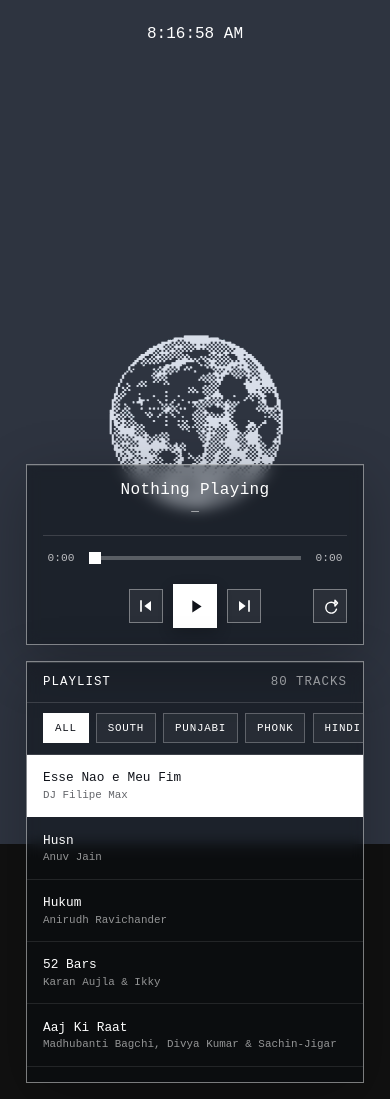
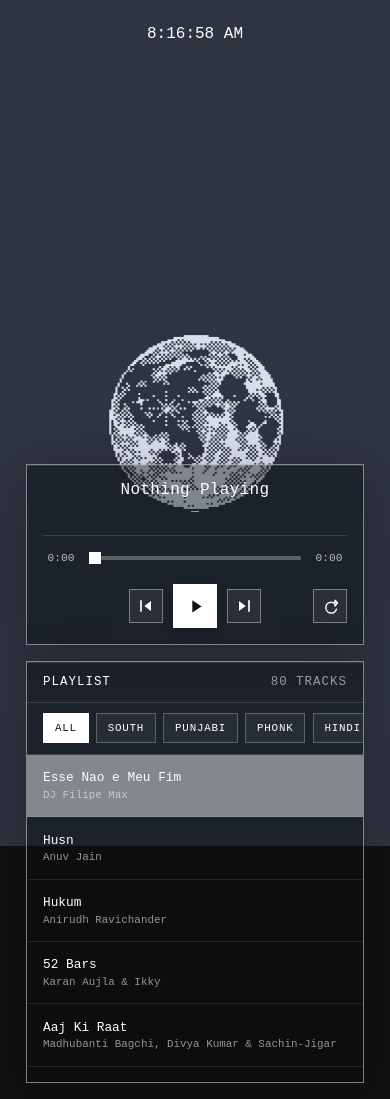
Before and after one commit to DibyanshuMoura/MyMusic, a website with bundled scripts: page public/index.html in a window 390 px wide. Built offline with nearby package versions, Linux system fonts and the light colour scheme.

Commit message:
Polish mobile scrolling and add favicon

```diff
--- a/public/css/style.css
+++ b/public/css/style.css
@@ -29,6 +29,8 @@ body {
 }
 
 .app {
+  position: relative;
+  z-index: 1;
   display: flex;
   flex-direction: column;
   align-items: center;
@@ -39,8 +41,14 @@ body {
 
 .background {
   position: fixed;
-  inset: 0;
+  /* Keep the image beyond the visual viewport while mobile browser chrome
+     changes size during a scroll, avoiding a briefly exposed bottom edge. */
+  inset: -2px;
   background: url("/assets/moon.png") center / cover no-repeat;
+  pointer-events: none;
+  transform: translateZ(0);
+  will-change: transform;
+  z-index: 0;
 }
 
 #youtube-player {
@@ -138,6 +146,8 @@ body {
   min-height: 0;
   overflow-y: auto;
   overscroll-behavior: contain;
+  -webkit-overflow-scrolling: touch;
+  touch-action: pan-y;
   scrollbar-width: none;
   -ms-overflow-style: none;
 }
@@ -182,12 +192,12 @@ body {
 }
 
 .playlist-item.is-current {
-  background: white;
-  color: #10131a;
+  background: rgba(255, 255, 255, 0.46);
+  color: white;
 }
 
 .playlist-item.is-current .playlist-artist {
-  color: rgba(16, 19, 26, 0.65);
+  color: rgba(255, 255, 255, 0.56);
 }
 
 .track {
@@ -369,6 +379,15 @@ button:focus-visible,
 }
 
 @media (max-width: 600px) {
+  /* Backdrop filters on scrolling, translucent layers can briefly drop their
+     backing surface on mobile GPUs. The translucent tint preserves readability
+     without making the page scroll compositor wait for a blur redraw. */
+  .player,
+  .playlist-panel {
+    backdrop-filter: none;
+    -webkit-backdrop-filter: none;
+  }
+
   .player {
     padding: 1rem;
   }
--- a/public/index.html
+++ b/public/index.html
@@ -4,6 +4,7 @@
   <meta charset="UTF-8">
   <meta name="viewport" content="width=device-width, initial-scale=1.0">
   <title>My Music</title>
+  <link rel="icon" type="image/svg+xml" href="/assets/favicon.svg">
   <link rel="stylesheet" href="/css/style.css">
 </head>
 
```
Also changed, not shown: public/assets/favicon.svg (added).
